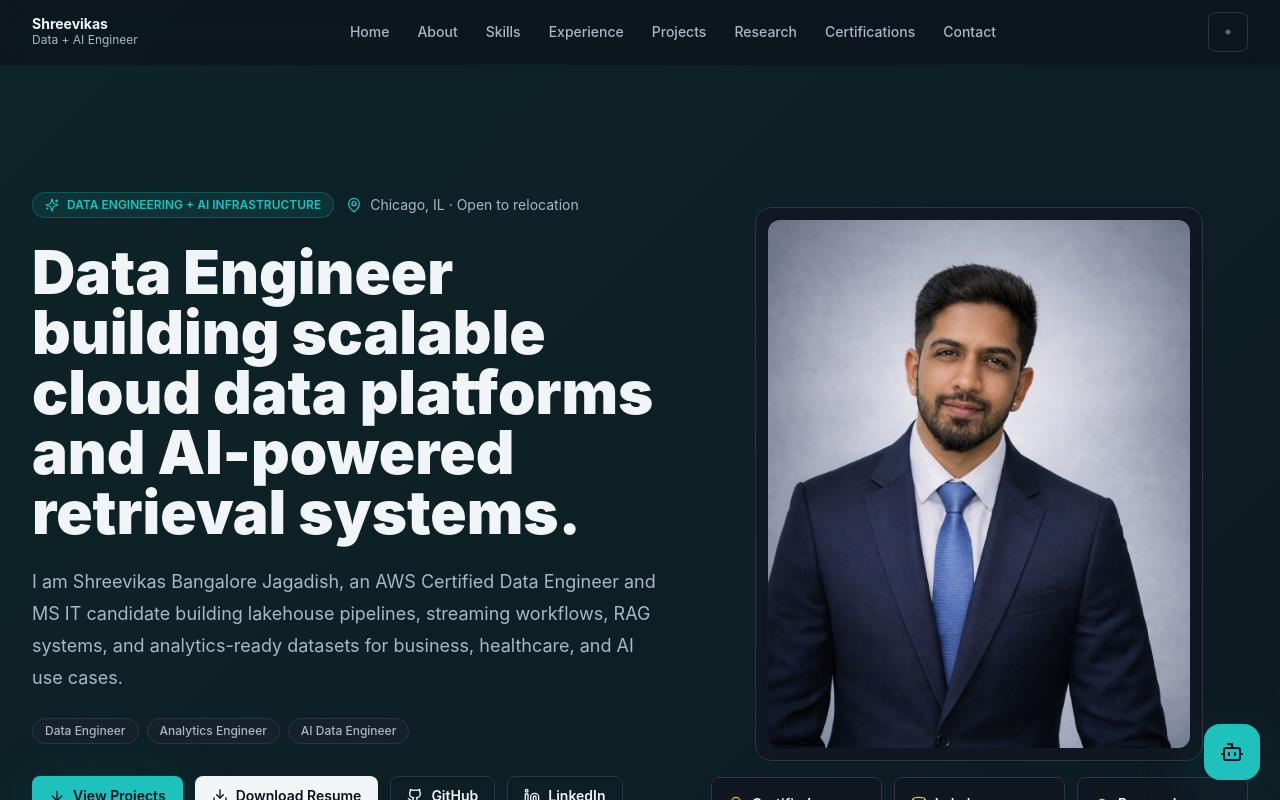
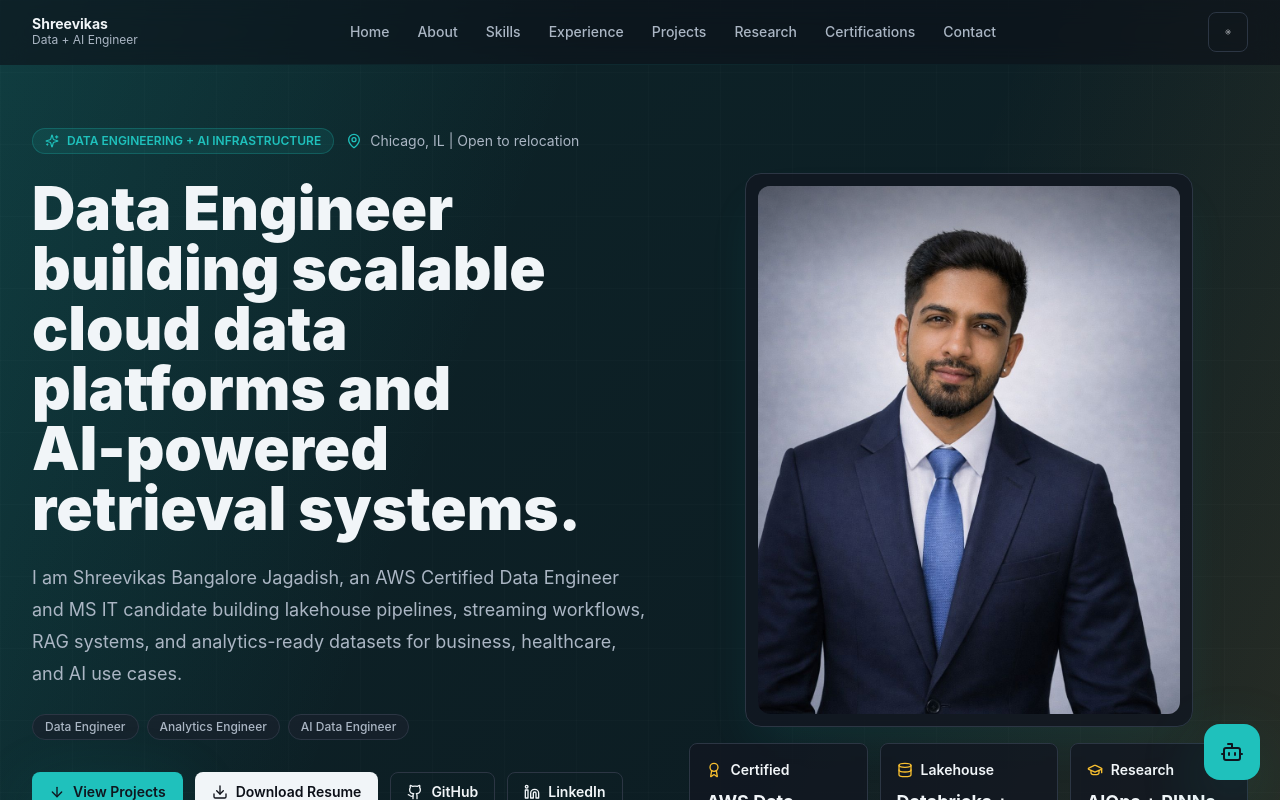
Before and after one commit to Shreevikas-BJ/shreevikas-portfolio, a Next.js app: page / in a window 1280 px wide. Shown: the top 800 px of the page. Built offline with nearby package versions, Linux system fonts and the light colour scheme.

Commit message:
Improve first viewport portfolio visuals

```diff
--- a/app/globals.css
+++ b/app/globals.css
@@ -67,6 +67,18 @@ textarea {
   background: hsl(var(--primary) / 0.25);
 }
 
+@keyframes rise-in {
+  from {
+    opacity: 0.92;
+    transform: translateY(10px);
+  }
+
+  to {
+    opacity: 1;
+    transform: translateY(0);
+  }
+}
+
 @layer components {
   .section-shell {
     @apply mx-auto w-full max-w-7xl px-4 py-16 sm:px-6 lg:px-8 lg:py-24;
@@ -87,4 +99,8 @@ textarea {
   .text-balance {
     text-wrap: balance;
   }
+
+  .animate-rise-in {
+    animation: rise-in 520ms ease-out both;
+  }
 }
--- a/components/Hero.tsx
+++ b/components/Hero.tsx
@@ -1,6 +1,5 @@
 "use client";
 
-import { motion } from "framer-motion";
 import {
   ArrowDown,
   Download,
@@ -17,14 +16,16 @@ import { ButtonLink } from "@/components/ui/Button";
 
 export function Hero() {
   return (
-    <section id="home" className="relative overflow-hidden pt-24">
-      <div className="section-shell grid min-h-[calc(100vh-6rem)] items-center gap-12 lg:grid-cols-[1.08fr_0.92fr]">
-        <motion.div
-          initial={{ opacity: 0, y: 24 }}
-          animate={{ opacity: 1, y: 0 }}
-          transition={{ duration: 0.65 }}
-          className="max-w-3xl"
-        >
+    <section id="home" className="relative isolate overflow-hidden pt-20 lg:pt-16">
+      <div aria-hidden="true" className="pointer-events-none absolute inset-0 -z-10">
+        <div className="absolute inset-0 bg-[linear-gradient(110deg,rgba(31,193,188,0.16),transparent_36%),linear-gradient(290deg,rgba(245,176,65,0.13),transparent_38%)]" />
+        <div className="absolute inset-0 bg-[linear-gradient(rgba(255,255,255,0.04)_1px,transparent_1px),linear-gradient(90deg,rgba(255,255,255,0.04)_1px,transparent_1px)] bg-[size:72px_72px] opacity-40" />
+        <div className="absolute left-0 right-0 top-16 h-px bg-gradient-to-r from-transparent via-primary/60 to-transparent" />
+        <div className="absolute bottom-0 left-0 right-0 h-24 bg-gradient-to-b from-transparent to-background" />
+      </div>
+
+      <div className="section-shell grid min-h-[calc(100svh-5rem)] items-center gap-10 py-10 sm:py-14 lg:grid-cols-[1.05fr_0.95fr] lg:py-16">
+        <div className="max-w-3xl animate-rise-in">
           <div className="flex flex-wrap items-center gap-3">
             <span className="eyebrow">
               <Sparkles className="mr-2 h-3.5 w-3.5" />
@@ -32,7 +33,7 @@ export function Hero() {
             </span>
             <span className="inline-flex items-center gap-2 text-sm text-muted-foreground">
               <MapPin className="h-4 w-4 text-primary" />
-              {siteConfig.location} · {siteConfig.availability}
+              {siteConfig.location} | {siteConfig.availability}
             </span>
           </div>
 
@@ -83,15 +84,11 @@ export function Hero() {
               </div>
             ))}
           </div>
-        </motion.div>
+        </div>
 
-        <motion.div
-          initial={{ opacity: 0, scale: 0.96 }}
-          animate={{ opacity: 1, scale: 1 }}
-          transition={{ duration: 0.7, delay: 0.1 }}
-          className="relative"
-        >
-          <div className="surface relative mx-auto max-w-md overflow-hidden rounded-2xl p-3">
+        <div className="relative animate-rise-in [animation-delay:120ms]">
+          <div className="surface relative mx-auto max-w-md overflow-hidden rounded-2xl p-3 shadow-2xl shadow-primary/10">
+            <div aria-hidden="true" className="absolute inset-x-3 top-3 z-10 h-24 rounded-t-xl bg-gradient-to-b from-black/25 to-transparent" />
             <div className="relative aspect-[4/5] overflow-hidden rounded-xl bg-muted">
               <Image
                 src={siteConfig.profileImage}
@@ -119,7 +116,7 @@ export function Hero() {
               );
             })}
           </div>
-        </motion.div>
+        </div>
       </div>
     </section>
   );
```
Also changed, not shown: 1 other file (tests, documents, lock files or other folders).
